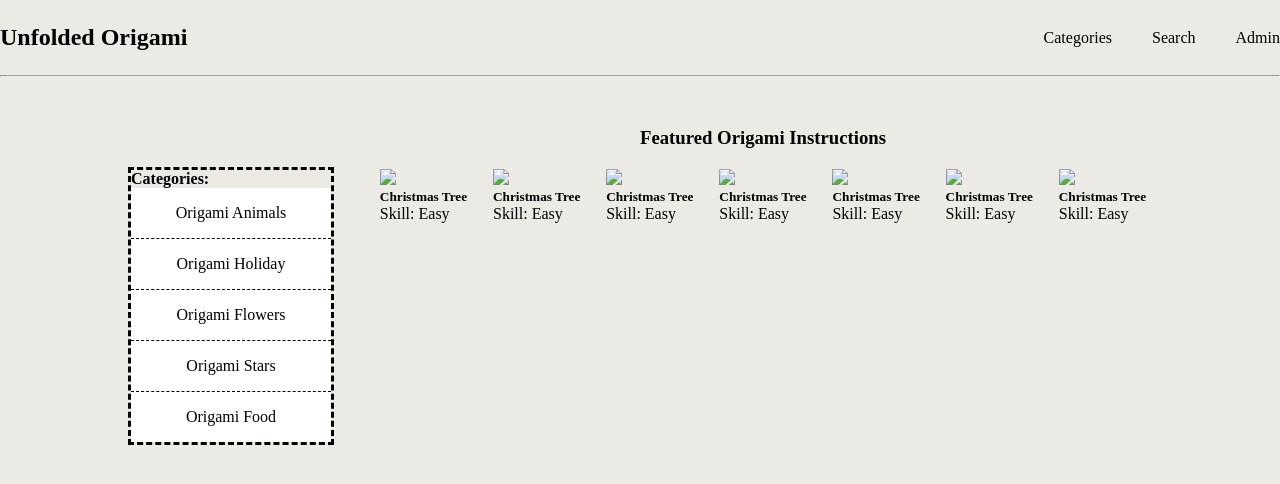
After one commit to leelaur/idm232, a PHP site: page / in a window 1280 px wide. The commit adds this page. Shown: the top 484 px of the page. Run offline with PHP 8.4, Linux system fonts and the light colour scheme; some libraries are stand-ins or nearby versions.

Commit message:
origami html protoype start

```diff
--- /dev/null
+++ b/public_html/final/booking.php
@@ -0,0 +1,5 @@
+<?php
+$page_title = 'Booking';
+include 'components/header.php'; ?>
+<h1>Booking Page</h1>
+<?php include 'components/footer.php';
--- /dev/null
+++ b/public_html/index.html
@@ -0,0 +1,85 @@
+<!DOCTYPE html>
+<html lang="en">
+<head>
+    <meta charset="UTF-8">
+    <meta http-equiv="X-UA-Compatible" content="IE=edge">
+    <meta name="viewport" content="width=device-width, initial-scale=1.0">
+    <title>Document</title>
+    <link rel="stylesheet" href="style.css">
+</head>
+<body>
+    <header>
+        <div class="menu">
+            <h2> Unfolded Origami </h2>
+            <nav>
+                <ul class="menu-list">
+                    <li class="menu-list-item">Categories</li>
+                    <li class="menu-list-item">Search</li>
+                    <li class="menu-list-item">Admin</li>
+                </ul>
+            </nav>
+        </div>
+    </header>
+    <hr>
+    <main class="wrapper">
+         <div>
+            <!-- search -->
+        </div>
+        <div class="category-entire">
+            <menu class="category-menu">
+                <h4>Categories:</h4>
+                <ul class="category-menu-list">
+                    <li class="category-list-item"> Origami Animals</li>
+                    <li class="category-list-item"> Origami Holiday</li>
+                    <li class="category-list-item"> Origami Flowers</li>
+                    <li class="category-list-item"> Origami Stars</li>
+                    <li class="category-list-item category-list-item--none"> Origami Food</li>
+                </ul>
+            </menu>
+            <div>
+                <div class="all-origami">
+                    <h3 class="featured-title"> Featured Origami Instructions</h3>
+                    <div class="origami-instruction">
+                        <img src="https://via.placeholder.com/400x300" />
+                        <h5>Christmas Tree</h5>
+                        <p> Skill: Easy</p>
+                    </div>
+                    <div class="origami-instruction">
+                        <img src="https://via.placeholder.com/400x300" />
+                        <h5>Christmas Tree</h5>
+                        <p> Skill: Easy</p>
+                    </div>
+                    <div class="origami-instruction">
+                        <img src="https://via.placeholder.com/400x300" />
+                        <h5>Christmas Tree</h5>
+                        <p> Skill: Easy</p>
+                    </div>
+                    <div class="origami-instruction">
+                        <img src="https://via.placeholder.com/400x300" />
+                        <h5>Christmas Tree</h5>
+                        <p> Skill: Easy</p>
+                    </div>
+                    <div class="origami-instruction">
+                        <img src="https://via.placeholder.com/400x300" />
+                        <h5>Christmas Tree</h5>
+                        <p> Skill: Easy</p>
+                    </div>
+                    <div class="origami-instruction">
+                        <img src="https://via.placeholder.com/400x300" />
+                        <h5>Christmas Tree</h5>
+                        <p> Skill: Easy</p>
+                    </div>
+                    <div class="origami-instruction">
+                        <img src="https://via.placeholder.com/400x300" />
+                        <h5>Christmas Tree</h5>
+                        <p> Skill: Easy</p>
+                    </div>
+                </div>
+            </div>
+        </div>
+    </main>
+    <footer>
+
+    </footer>
+</body>
+</html>
--- /dev/null
+++ b/public_html/style.css
@@ -0,0 +1,86 @@
+* {
+    padding: 0;
+    margin: 0;
+}
+
+body {
+    background-color: #ECEAE5;
+
+}
+
+
+/* MENU */
+
+.menu {
+    height: 75px;
+    display: flex;
+    justify-content: space-between;
+    align-items: center;
+
+}
+
+.menu-list {
+display: flex;
+gap: 40px;
+list-style: none;
+}
+
+/* category entire */
+
+.category-entire {
+    display: flex;
+justify-content: space-between;
+gap: 40px;
+margin-top: 50px;
+}
+
+/* Category menu */
+.wrapper {
+    margin-left: auto;
+    margin-right: auto;
+    max-width: 80%;
+}
+
+.category-menu {
+    min-width: 200px;
+    height: 100%;
+    border-style: dashed ;
+    display : flex;
+    flex-direction: column;
+    margin-top: 40px;
+}
+
+.category-menu-list {
+    list-style: none;
+    display: flex;
+    flex-direction: column;
+    background-color: white;
+}
+
+.category-list-item {
+width: 100%;
+height: 50px;
+    border-bottom: 1px dashed;
+    display: flex;
+    justify-content: center;
+    align-items: center;
+}
+
+.category-list-item--none {
+    border-bottom: none;
+}
+
+/* origami instructions */
+
+.all-origami {
+    display: flex;
+    flex-wrap: wrap;
+    justify-content: space-evenly;
+    gap: 20px;
+
+}
+
+.featured-title {
+    width: 100%;
+    text-align: center;
+}
```
Also changed, not shown: public_html/final/index.php (line endings or trailing spaces), 3 other files.
